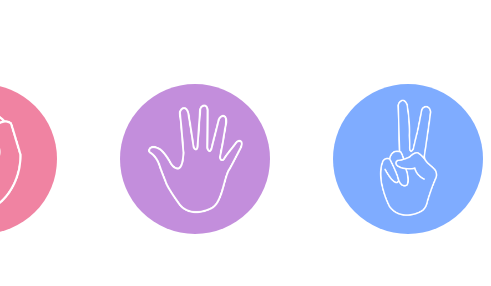
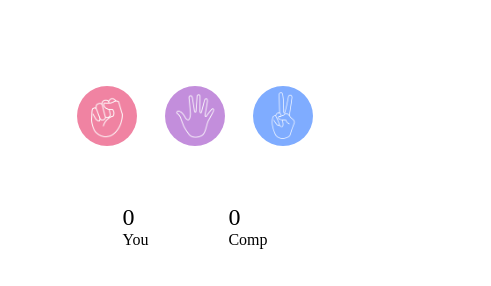
Before and after one commit to Tejas7553/Rock-Paper-Scissors_Game, a plain HTML site: page index.html in a window 390 px wide. Shown: the part 54-340 px from the top of the page, 491 px wide, since content can reach past the window. Drawn offline with Linux system fonts and the light colour scheme.

Commit message:
second commit

```diff
--- a/style.css
+++ b/style.css
@@ -80,21 +80,31 @@ img {
     display: inline;
 
 }
+/* Add media queries for responsiveness */
+@media (max-width: 600px) {
+    .choices {
+        gap: 0.5rem;
+    }
 
-/* button {
-    height: 50px;
-    width: 150px;
-    background-color: #29274C;
-    display: flex;
-    justify-content: center;
-    align-items: center;
-    margin-top: 5rem;
-    color: white;
-    font-size: large;
-    border-radius: 0.7em;
-    font-family:Cambria, Cochin, Georgia, Times, 'Times New Roman', serif;
+    .choice {
+        height: 80px;
+        width: 80px;
+    }
+
+    img {
+        height: 60px;
+        width: 60px;
+    }
+
+    .score-board {
+        font-size: 1rem;
+    }
+
+    #comp-score, #user-score {
+        font-size: 1.5rem;
+    }
+
+    #msg {
+        font-size: 0.8rem;
+    }
 }
-
-button:hover {
-    background-color: darkcyan;
-} */
```
